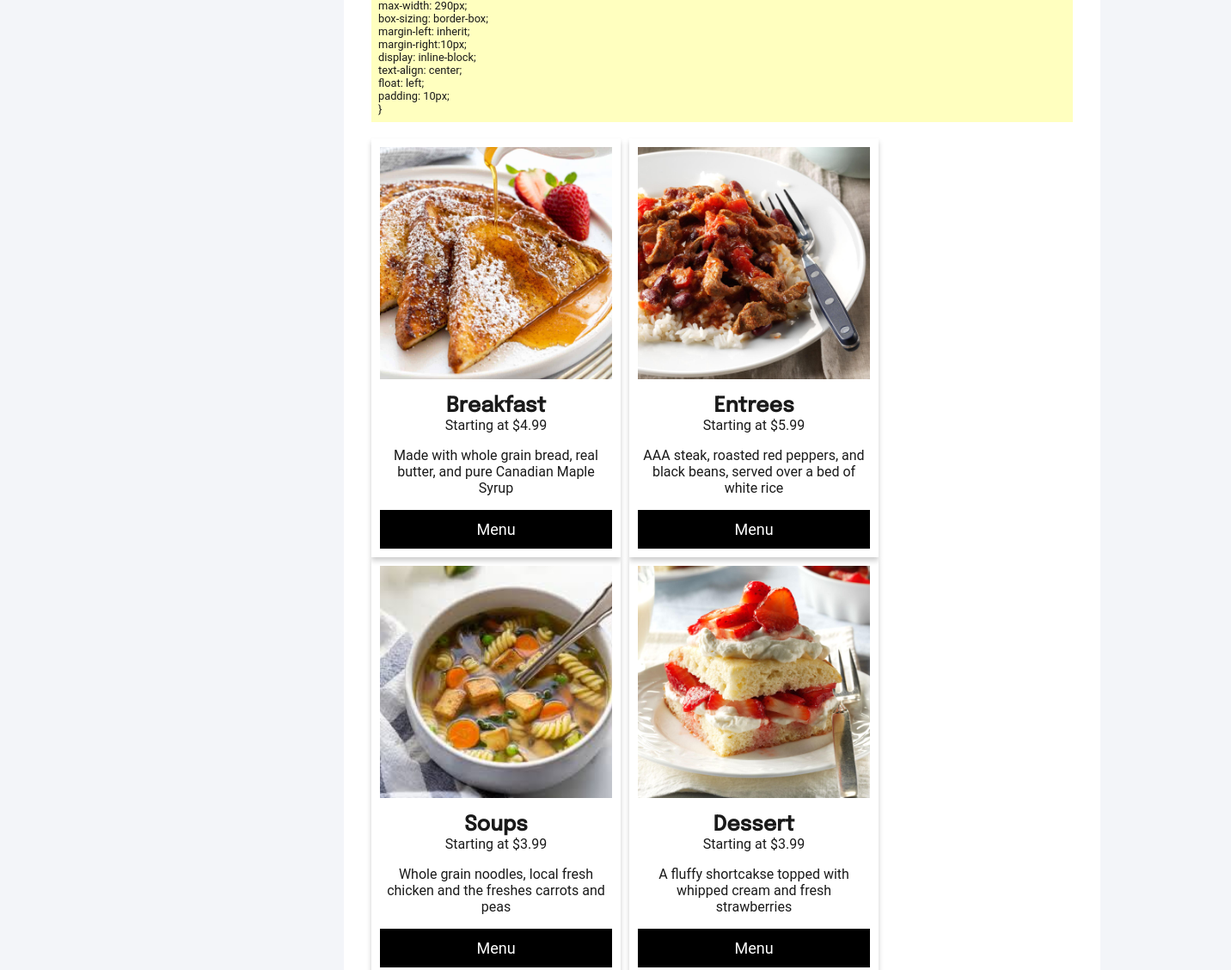
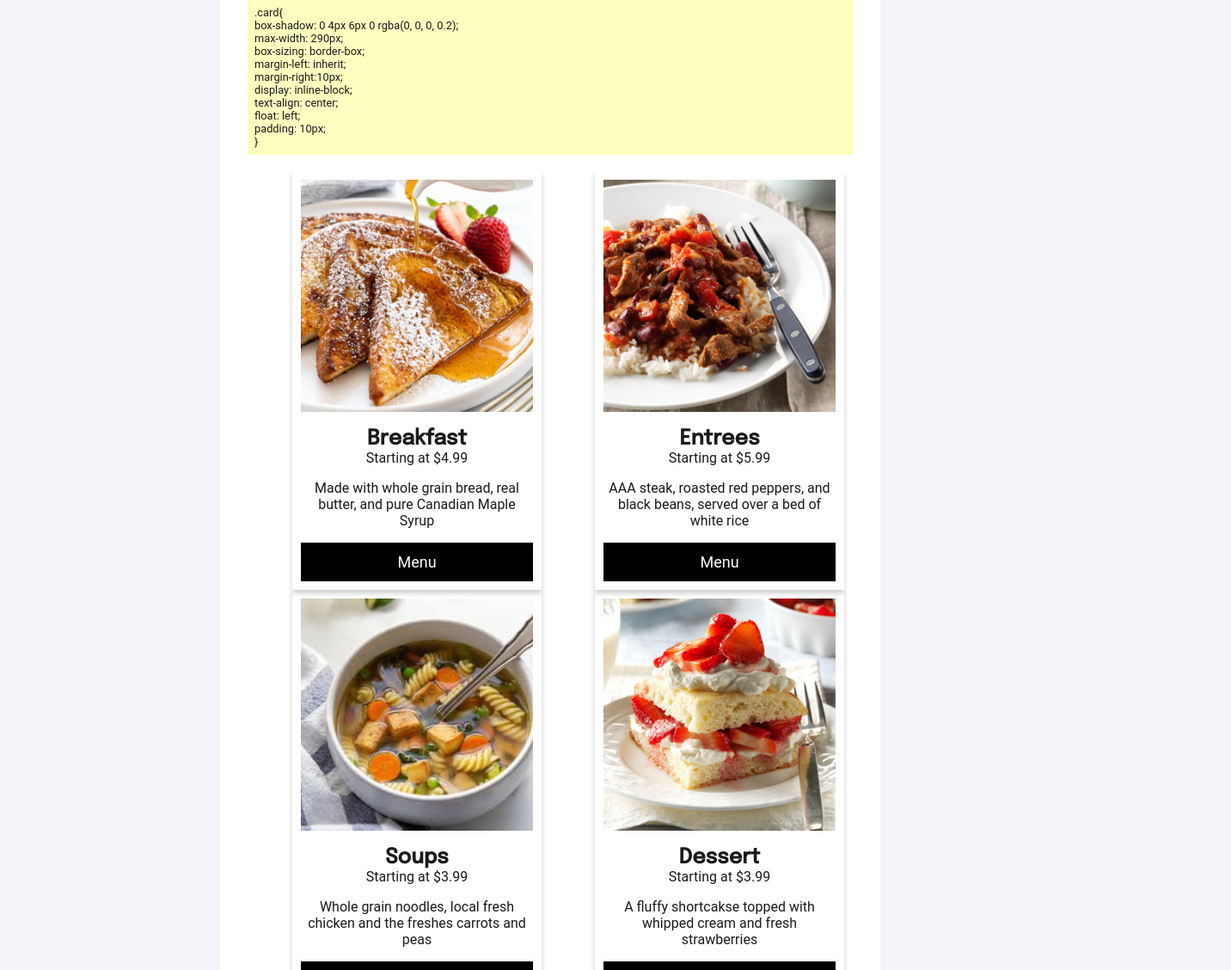
Before and after one commit to Kelvin-Liew/P02-Better-Meals, a plain HTML site: page BetterMeals/index.html in a window 1280 px wide. Shown: the part 3225-4353 px from the top of the page at 86% size, 1432 px wide, since content can reach past the window. Drawn offline with Linux system fonts and the light colour scheme.

Commit message:
Altered the CSS for the card_group and set container margins to percent

```diff
--- a/BetterMeals/css/main.css
+++ b/BetterMeals/css/main.css
@@ -211,9 +211,12 @@ height: 50px;
 
 .wrapper{
   display: flex;
-  margin-left: 200px;
-  margin-right: 200px;
+/*  margin-left: 200px;
+  margin-right: 200px;*/
   position: relative;
+  margin-left: 20%;
+  margin-right: 20%;
+
 
 
 }
@@ -235,8 +238,10 @@ height: 50px;
 
 .wrapper .main_content{
    width: 100%;
-   margin-left: 200px;
+  /* margin-left: 200px;*/
+
    /*padding: 20px;*/
+   margin: auto;
    background: #fff;
    color: #1A1A1A;
    border-bottom: 1px solid #e0e4e8;
@@ -827,8 +832,11 @@ height: 50px;
 .card_group {
    display: flex;
    flex-wrap: wrap;
-   justify-content:flex-start;
+   align-items: center;
+   justify-content: center;
    padding-bottom: 20px;
+   margin: 0 auto;
+
 }
 
 /*.bannersize{
```
